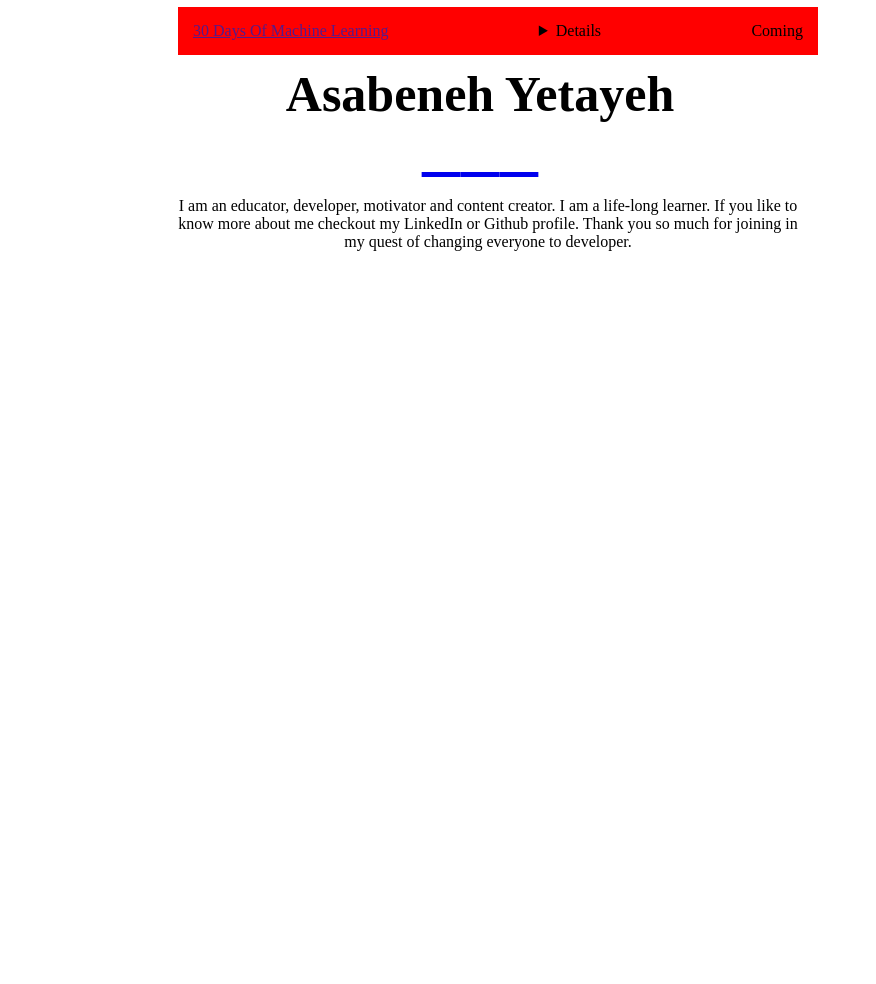
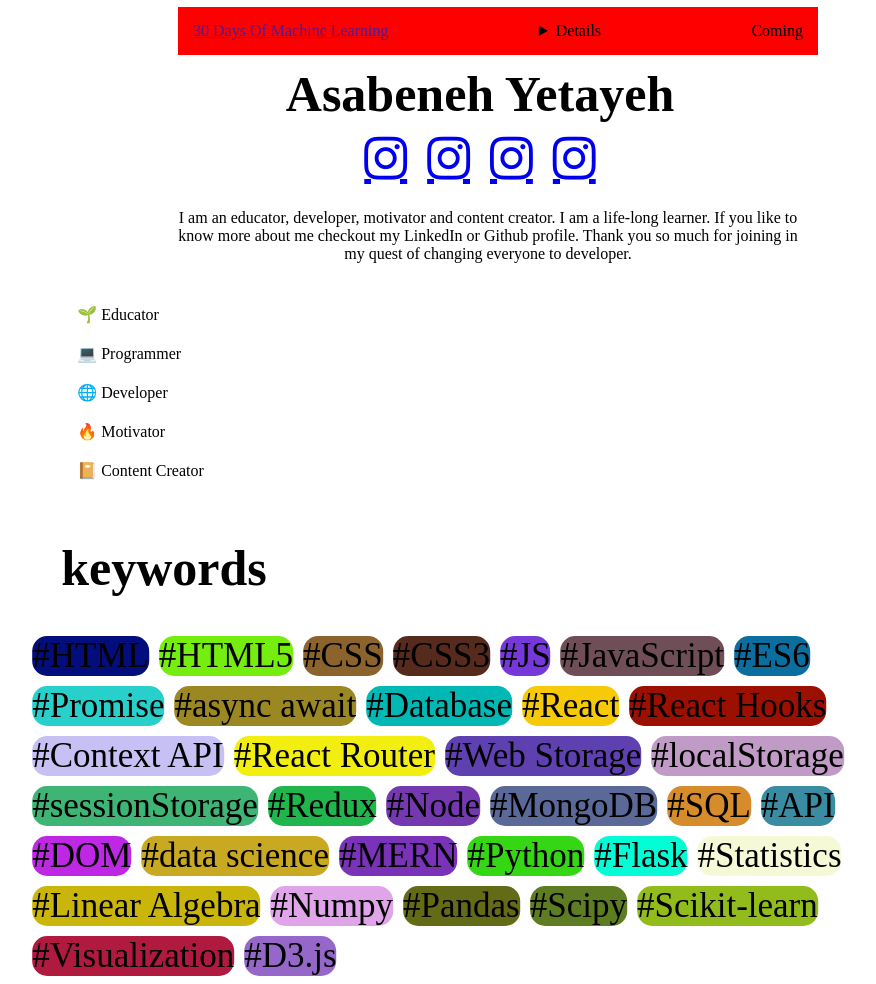
Before and after one commit to mohammedarbaz119/30-days-of-js-challenges, a plain HTML site: page day22/day22ex3/day22ex3.html in a window 1280 px wide. Shown: the part 644-1628 px from the top of the page, without its empty margins (160-1036 px from the left). Before the commit the page ends 911 px from the top, so only its background shows below. Drawn offline with Linux system fonts and the light colour scheme.

Commit message:
day22 completed

```diff
--- a/day22/day22ex3/day22ex3.css
+++ b/day22/day22ex3/day22ex3.css
@@ -24,3 +24,21 @@
 p {
     transform: translateX(50%);
 }
+
+.t {
+    display: flex;
+    flex-wrap: wrap;
+    width: 70vw;
+    height: auto;
+    transform: translateX(20%);
+
+}
+
+ul li {
+
+    margin: 0;
+    padding: 10px;
+    text-align: left;
+    display: block;
+
+}
--- a/day22/day22ex3/day22ex3.js
+++ b/day22/day22ex3/day22ex3.js
@@ -93,8 +93,10 @@ icons.forEach(l => {
 
     let a = document.createElement('a')
     a.href = l.url
-    a.innerHTML = l.fontawesomeIcon
+    a.className = 'fa fa-instagram'
+    // a.innerHTML = l.fontawesomeIcon
     a.style.fontSize = '50px'
+    a.style.padding = '10px'
     wrap.append(a)
 
 })
@@ -104,3 +106,45 @@ bio.style.textAlign = 'center'
 bio.style.width = '50vw'
 wrap.append(bio)
 let info = document.createElement('div')
+let titdiv = document.createElement('div')
+let titles = document.createElement('ul')
+
+achallenges.author.titles.forEach((l) => {
+    let tit = document.createElement('li')
+    tit.style.listStyle = 'none'
+    let titi = document.createElement('span')
+    titi.innerHTML = l[0]
+    tit.append(titi)
+    tit.append(` ${l[1]}`)
+    tit.style.width = 'auto'
+    tit.style.color = "black"
+    titles.append(tit)
+})
+titdiv.className = 't'
+titdiv.append(titles)
+info.append(titdiv)
+wrap.append(info)
+let a = Object.keys(achallenges).filter((l) => {
+    return l === 'keywords'
+})
+console.log(a[0])
+let h11 = document.createElement('h1')
+h11.innerHTML = a[0]
+
+wrap.append(h11)
+h11.style.transform = 'translateX(-25%)'
+h11.style.fontSize = '50px'
+let divk = document.createElement('div')
+achallenges.keywords.forEach((l) => {
+    let div = document.createElement('div')
+    div.style.backgroundColor = `rgb(${Math.floor(Math.random() * 256)},${Math.floor(Math.random() * 256)},${Math.floor(Math.random() * 256)})`
+    div.innerHTML = `#${l}`
+    div.style.fontSize = '35px'
+    div.style.borderRadius = '15px'
+    div.style.margin = '5px'
+    div.style.width = 'fit-content'
+    divk.appendChild(div)
+
+})
+divk.classList.add('t')
+wrap.append(divk)
```
Also changed, not shown: day22/day22ex3/data.js (line endings or trailing spaces).
